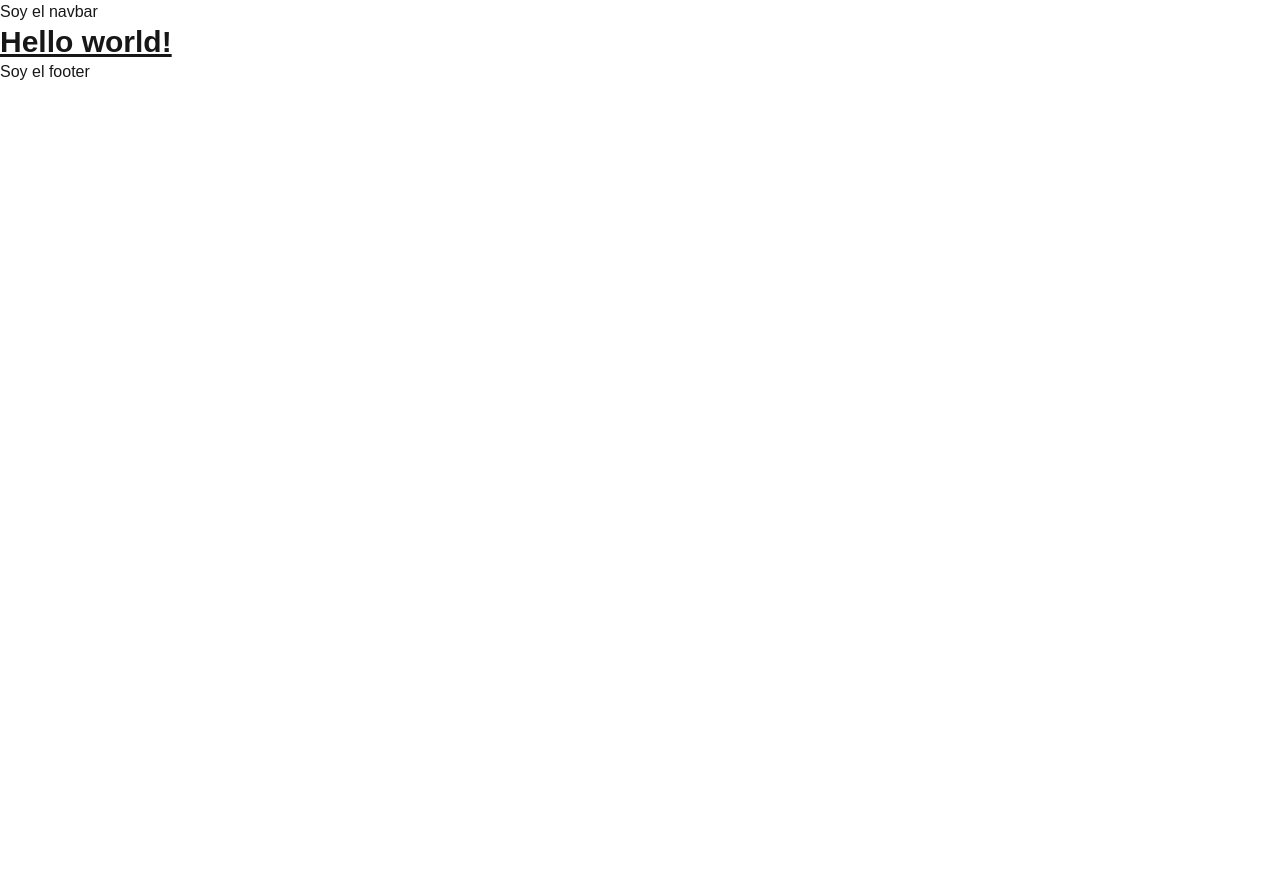
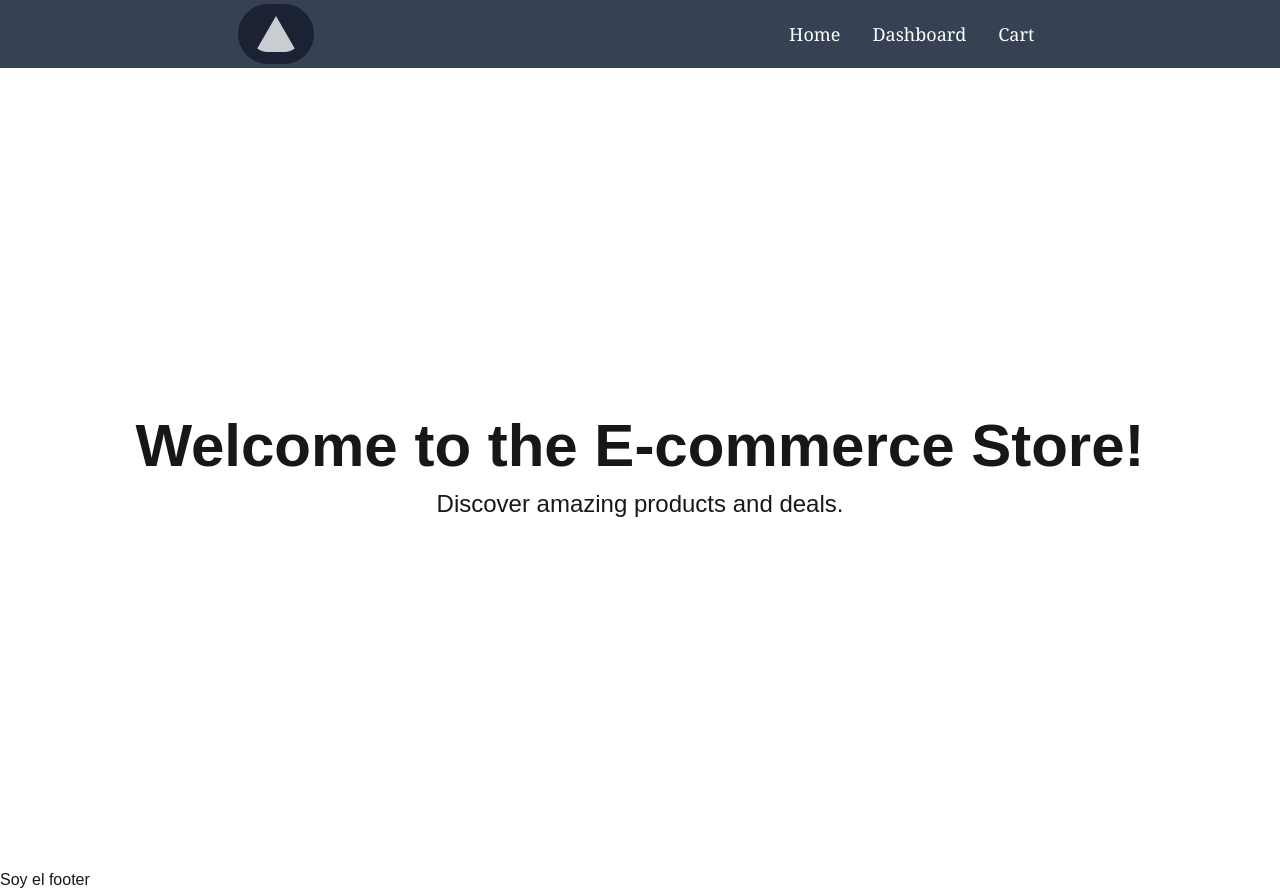
Before and after one commit to BaptistaJose/ecommerce-frontend, a Next.js app in the folder ecommerce-baptistajose/: page / in a window 1280 px wide. Before the commit the page ends 800 px from the top, so only its background shows below. Built offline with nearby package versions, Linux system fonts and the light colour scheme.

Commit message:
diseno del navbar e instalacion de dependencias

```diff
--- a/ecommerce-baptistajose/package.json
+++ b/ecommerce-baptistajose/package.json
@@ -15,14 +15,16 @@
     "react-dom": "19.2.3"
   },
   "devDependencies": {
-    "@tailwindcss/postcss": "^4",
+    "@tailwindcss/postcss": "^4.1.18",
     "@types/node": "^20",
     "@types/react": "^19",
     "@types/react-dom": "^19",
+    "autoprefixer": "^10.4.24",
     "babel-plugin-react-compiler": "1.0.0",
     "eslint": "^9",
     "eslint-config-next": "16.1.6",
-    "tailwindcss": "^4",
+    "postcss": "^8.5.6",
+    "tailwindcss": "^4.1.18",
     "typescript": "^5"
   }
 }
--- a/ecommerce-baptistajose/src/app/page.tsx
+++ b/ecommerce-baptistajose/src/app/page.tsx
@@ -1,7 +1,8 @@
-export default function Home() {
+export default function Landing() {
   return (
-    <h1 className="text-3xl font-bold underline">
-      Hello world!
-    </h1>
+    <div className="flex flex-col items-center justify-center min-h-screen py-2">
+      <h1 className="text-6xl font-bold">Welcome to the E-commerce Store!</h1>
+      <p className="mt-3 text-2xl">Discover amazing products and deals.</p>
+    </div>
   )
 }
--- a/ecommerce-baptistajose/src/components/navBar/page.tsx
+++ b/ecommerce-baptistajose/src/components/navBar/page.tsx
@@ -1,9 +1,16 @@
 "use client"
 export const NavBar = () => {
     return (
-        <>
-        <h1>Soy el navbar</h1>
-        </>
+        <div>
+        <header className="bg-gray-700 text-white p-1 flex items-center justify-around ">
+            <img src="/vercel.svg" alt="Logo" className="w-19 h-15 bg-gray-900 rounded-full p-3 animate-pulse" />
+            <ul className="flex justify-between space-x-4 text-lg">
+                <li><a href="/" className="font-serif hover:bg-gray-900 p-2 rounded-md">Home</a></li>
+                <li><a href="/dashboard" className="font-serif hover:bg-gray-900 p-2 rounded-md">Dashboard</a></li>
+                <li><a href="/cart" className="font-serif hover:bg-gray-900 p-2 rounded-md">Cart</a></li>
+            </ul>
+        </header>
+        </div>
     )
 }
 
```
Also changed, not shown: 2 other files (tests, documents, lock files or other folders).
